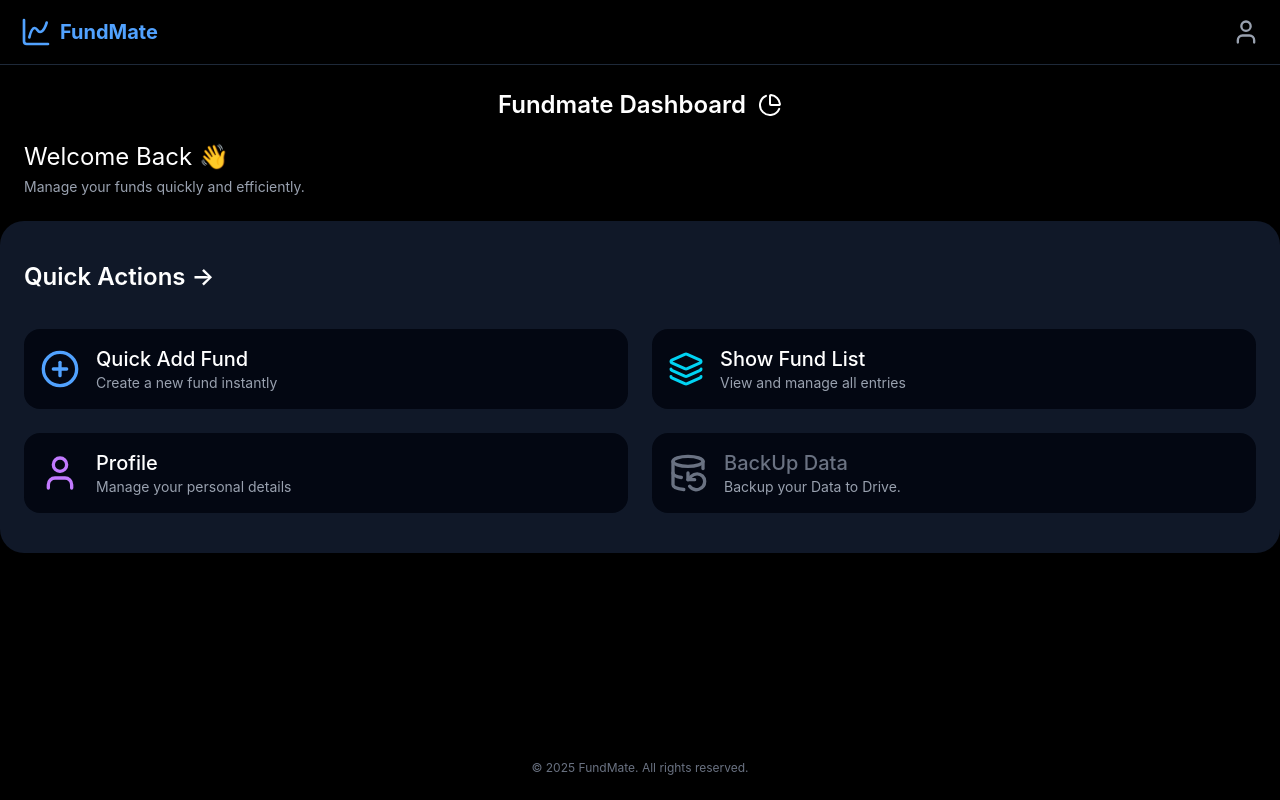
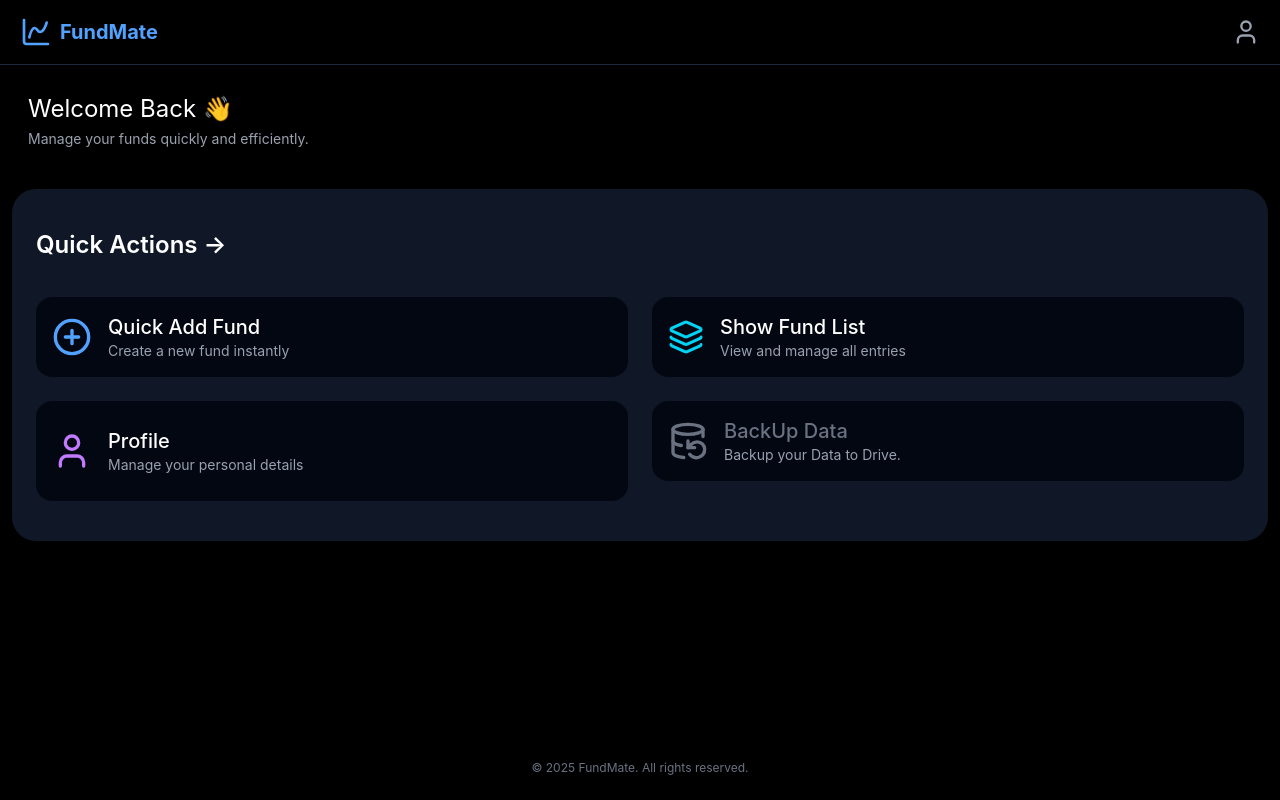
Before and after one commit to Sandb786/fundmate, a React (Vite) app: page /dashboard in a window 1280 px wide. Built offline with nearby package versions, Linux system fonts and the light colour scheme.

Commit message:
Chack 6.

```diff
--- a/src/Dashbord/DashbordHome.jsx
+++ b/src/Dashbord/DashbordHome.jsx
@@ -7,7 +7,7 @@ export default function DashboardHome() {
   const navigate = useNavigate();
 
   return (
-    <div className="min-h-screen bg-black text-gray-100 flex flex-col">
+    <div className="min-h-screen  bg-black text-gray-100 flex flex-col">
 
       <Toaster position="top-center" toastOptions={{ style: { background: '#1a1a1a', color: '#fff' } }} />
 
@@ -23,14 +23,14 @@ export default function DashboardHome() {
 
 
       {/* Welcome Message */}
-      <section className="px-6 py-6">
-        <h2 className="text-2xl font-semibold mb-5 text-white flex gap-3 items-center justify-center "> Fundmate Dashboard <ChartPie/></h2>
+      <section className="px-7 py-7">
         <h2 className="text-2xl font-thine mb-1 text-white">Welcome Back 👋</h2>
         <p className="text-gray-400 text-sm">Manage your funds quickly and efficiently.</p>
       </section>
 
+    <div className='p-3'>
       {/* Dashboard Buttons */}
-      <section className="grid gap-6 grid-cols-1 sm:grid-cols-2 px-6 bg-gray-900 p-10 rounded-3xl">
+      <section className="grid gap-6 grid-cols-1 sm:grid-cols-2 px-6  bg-gray-900 p-10 rounded-3xl">
 
         {/* Button Heading */}
         <h2 className="col-span-1 sm:col-span-2 text-2xl font-semibold text-white mb-3">
@@ -76,7 +76,7 @@ export default function DashboardHome() {
         {/* Backup */}
         <button
           onClick={() => toast.error('Backup feature coming soon!')}
-          className="flex items-center gap-4 bg-gray-950 p-4 rounded-2xl  hover:shadow-lg transition-all active:scale-95"
+          className="flex items-center gap-4 bg-gray-950 p-4 rounded-2xl  hover:shadow-lg transition-all active:scale-95 mb-5"
         >
           <DatabaseBackup className="text-gray-500 w-10 h-10" />
           <div className="text-left">
@@ -86,20 +86,13 @@ export default function DashboardHome() {
         </button>
 
       </section>
+      </div>
 
       {/* Mobile-Only Extra Section (To fill empty space on small screens) */}
-      <section className="block sm:hidden text-center mt-5 px-6">
+      <section className="block sm:hidden text-center mt-5 px-0">
         <h2 className="text-lg text-gray-300 mb-2">More Features Coming Soon 🚀</h2>
         <p className="text-gray-500 text-sm">Stay tuned for upcoming updates and tools to manage your funds even better!</p>
       </section>
-
-      {/* Optional Mobile-Only Illustration (Placeholder image path, change it to your own image if needed)
-      <div className="block sm:hidden mt-6 px-6">
-        <div className="bg-gray-800 rounded-2xl py-10">
-          <p className="text-gray-500 text-sm">[Optional Graphic Placeholder]</p>
-        </div>
-      </div> */}
-
 
 
       {/* Footer */}
```
